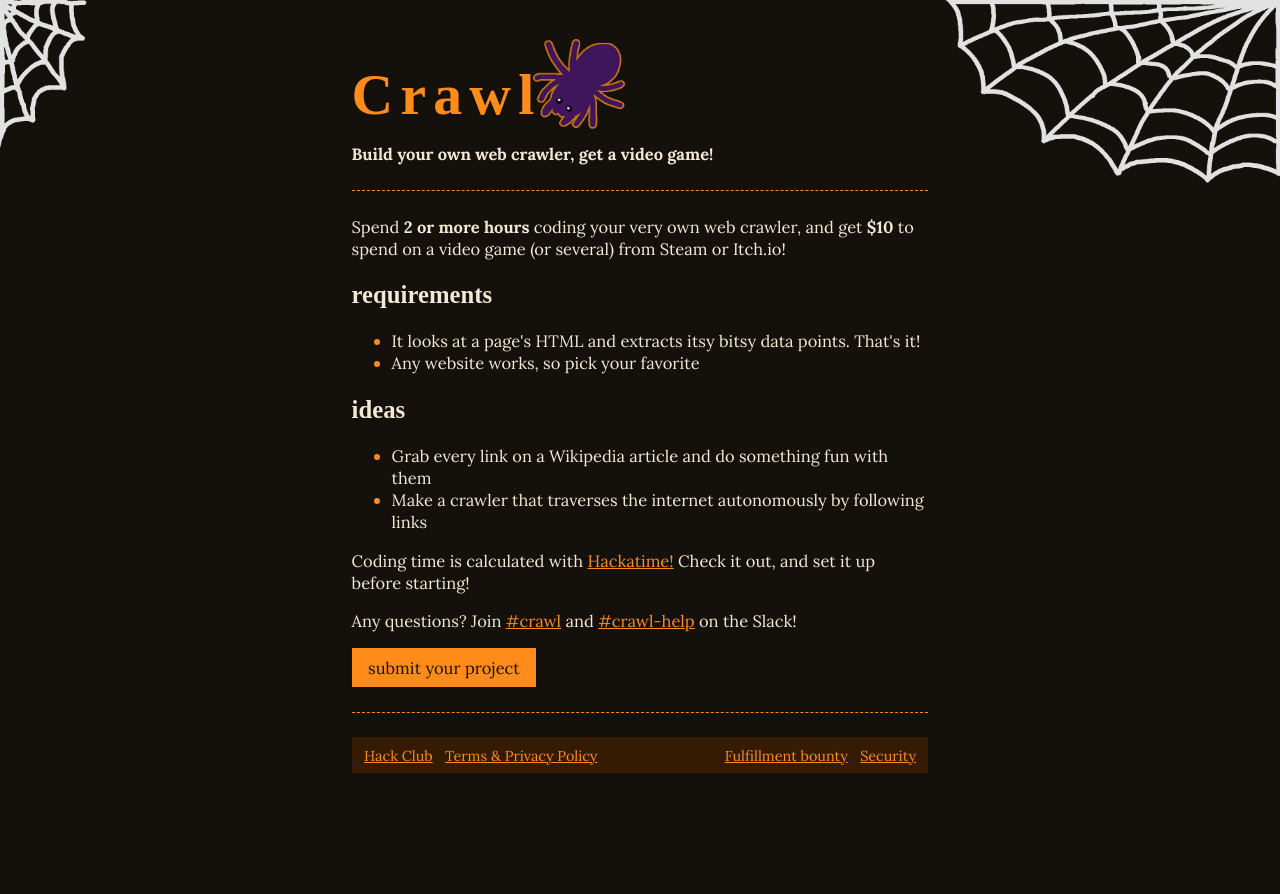
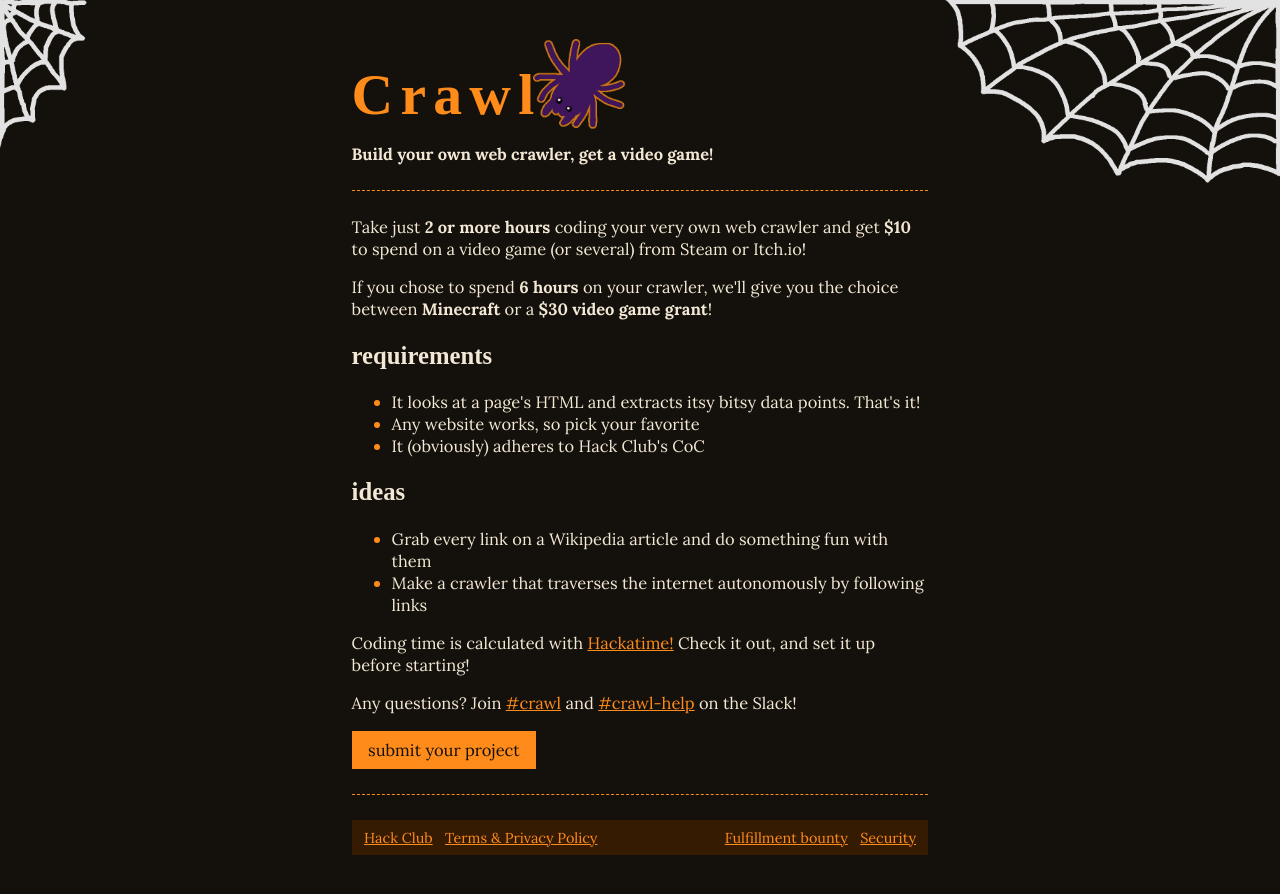
Before and after one commit to hackclub/crawl, a Vue app: page / in a window 1280 px wide. Shown: the top 894 px of the page. Before the commit the page ends 835 px from the top, so only its background shows below. Built offline with nearby package versions, Linux system fonts and the light colour scheme; a web font is replaced by a local one.

Commit message:
update content

```diff
--- a/src/App.vue
+++ b/src/App.vue
@@ -27,13 +27,14 @@ import spiderArt from './assets/spider.webp'
 
     <hr />
 
-    <p>Spend <strong>2 or more hours</strong> coding your very own web crawler, and get <strong>$10</strong> to spend on a video game (or several) from Steam or Itch.io!</p>
+    <p>Take just <strong>2 or more hours</strong> coding your very own web crawler and get <strong>$10</strong> to spend on a video game (or several) from Steam or Itch.io!</p> If you chose to spend <strong>6 hours</strong> on your crawler, we'll give you the choice between <strong>Minecraft</strong> or a <strong>$30 video game grant</strong>!
 
     <h2>requirements</h2>
 
     <ul>
       <li>It looks at a page's HTML and extracts itsy bitsy data points. That's it!</li>
       <li>Any website works, so pick your favorite</li>
+      <li>It (obviously) adheres to Hack Club's CoC</li>
     </ul>
 
     <h2>ideas</h2>
```
